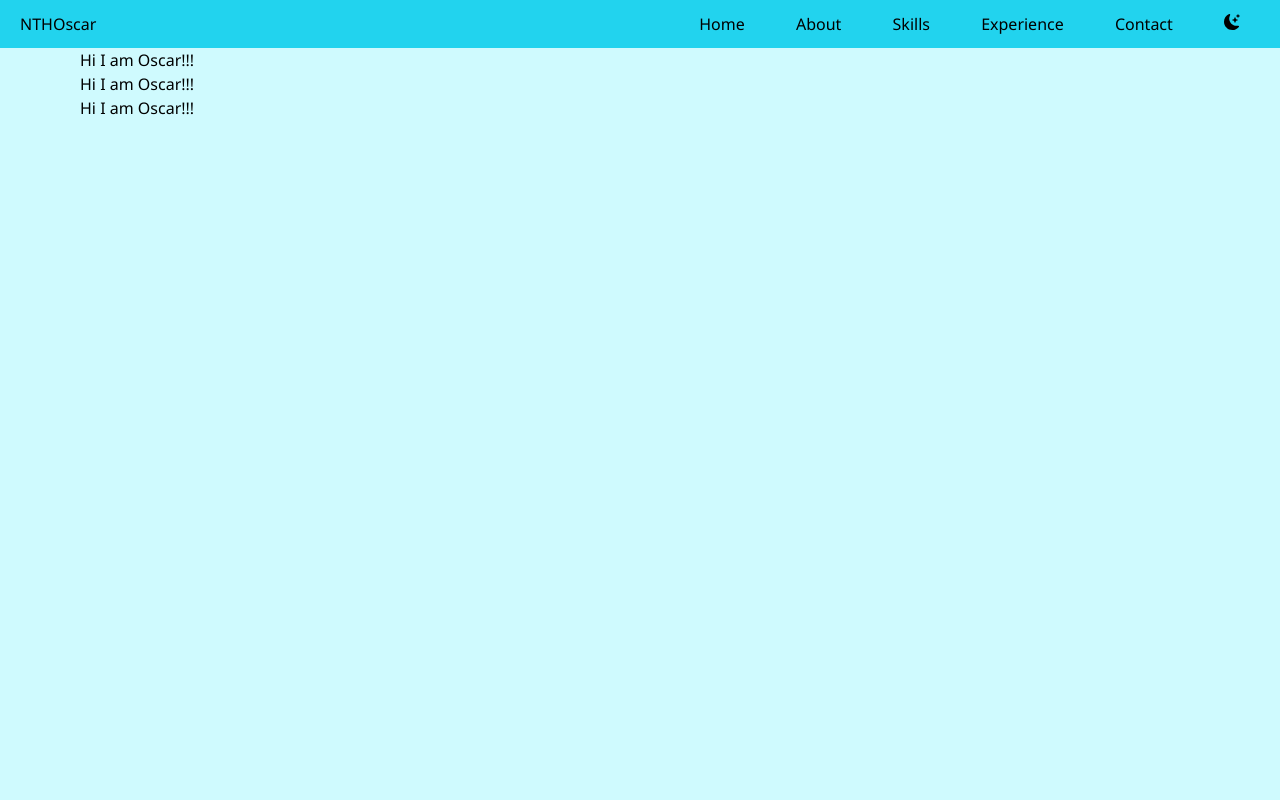
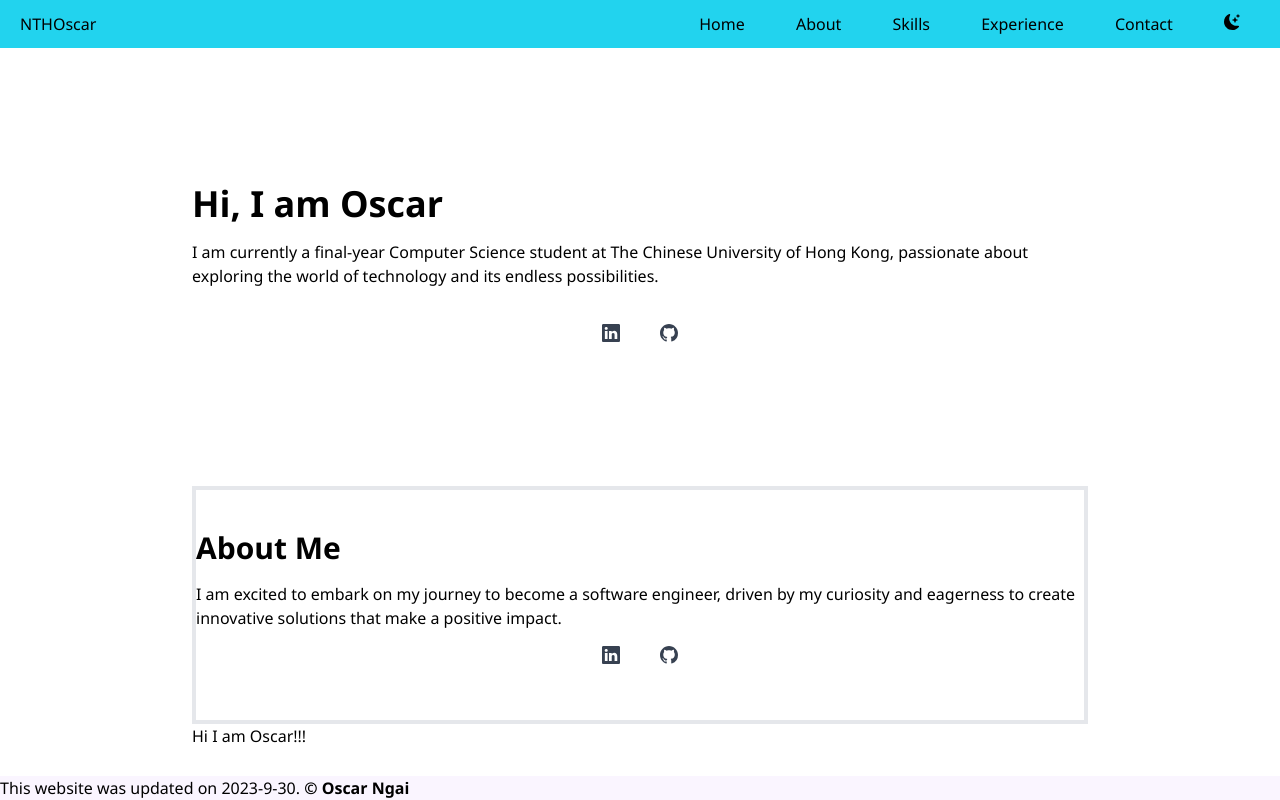
Before and after one commit to NTHOscar/my-web, a Next.js app: page / in a window 1280 px wide. Built offline with nearby package versions, Linux system fonts and the light colour scheme.

Commit message:
update navbar

```diff
--- a/app/layout.js
+++ b/app/layout.js
@@ -3,7 +3,7 @@ import {Providers} from './providers';
 export default function RootLayout({ children }) {
   return (
     <html lang="en" className='light' styles={{colorScheme: 'light'}}>
-      <body className=' bg-cyan-100 dark:bg-slate-800'>
+      <body className='  dark:bg-slate-800 flex flex-col min-h-screen'>
         <Providers>
           {children}
         </Providers>
--- a/app/page.js
+++ b/app/page.js
@@ -1,17 +1,21 @@
 import { NavBar } from "/components/NavBar";
-
+import { Footer } from "/components/footer";
+import { Introduction } from "/components/intro";
+import { About } from "/components/about";
 export default function Home() {
 
   return (
     <>
       {/* navbar */}
-      <NavBar/>
+        <NavBar/>
         {/* body */}
-        <div className='px-20'>
-          <section id='intro'>Hi I am Oscar!!!</section>
-          <section id='about'>Hi I am Oscar!!!</section>
+        <div className='pt-2 mb-28 px-48 sm:mb-0 scroll-mt-[100rem]'>
+          <section id='intro'><Introduction/></section>
+          <section id='about'><About/></section>
           <section id='experience'>Hi I am Oscar!!!</section>
         </div>
+        {/* Footer */}
+        <Footer/>
     </>
   )
 }
--- a/components/NavBar.js
+++ b/components/NavBar.js
@@ -22,12 +22,13 @@ export const NavBar = () => {
   }
 
   return (
-    <nav className=" bg-cyan-400 dark:bg-gray-900 flex justify-between items-center px-5  mx-auto h-12 ">
+    <div className="sticky top-0">
+      <nav className=" bg-cyan-400 dark:bg-gray-900 flex justify-between items-center px-5  mx-auto h-12">
           <div className="">
               {/* <img className="w-16 cursor-pointer" src="https://cdn-icons-png.flaticon.com/512/5968/5968204.png" alt="..."></img> */}
               NTHOscar
           </div>
-        <div className="nav-links duration-500 md:static absolute md:min-h-fit  left-0 top-[-100%] md:w-auto  w-full px-5 max-md:bg-cyan-100 dark:max-md:bg-gray-700">
+          <div className="nav-links duration-500 md:static fixed md:min-h-fit  left-0 top-[-100%] md:w-auto  w-full px-5 max-md:bg-cyan-100 dark:max-md:bg-gray-700">
               <ul className="flex md:flex-row flex-col md:items-center md:gap-[4vw] gap-8">
                   <li>
                       <a className="hover:text-gray-500" href="/">Home</a>
@@ -57,5 +58,6 @@ export const NavBar = () => {
             <svg className="fill-current h-3 w-3" viewBox="0 0 20 20" xmlns="http://www.w3.org/2000/svg"><title>Menu</title><path d="M0 3h20v2H0V3zm0 6h20v2H0V9zm0 6h20v2H0v-2z"/></svg>
           </button>
       </nav>
+    </div>
   )
 }
--- /dev/null
+++ b/components/about.js
@@ -0,0 +1,27 @@
+import { BsLinkedin, BsGithub } from "react-icons/bs";
+
+export const About = () => {
+    return(
+        <div className=" py-10 border-4">
+            <h1 className="text-3xl font-bold">About Me</h1>
+            <p className="mt-4"></p>
+            <p className="mt-4">I am excited to embark on my journey to become a software engineer, driven by my curiosity and eagerness to create innovative solutions that make a positive impact.</p>
+            <div className="flex flex-col sm:flex-row items-center justify-center gap-2 px-4 text-lg font-medium">
+                <a
+                    className="bg-white p-4 text-gray-700 hover:text-gray-950 flex items-center gap-2 rounded-full focus:scale-[1.15] hover:scale-[1.15] active:scale-105 transition cursor-pointer borderBlack dark:bg-white/10 dark:text-white/60"
+                    href="https://linkedin.com"
+                    target="_blank"
+                    >
+                    <BsLinkedin />
+                </a>
+                <a
+                    className="bg-white p-4 text-gray-700 hover:text-gray-950 flex items-center gap-2 rounded-full focus:scale-[1.15] hover:scale-[1.15] active:scale-105 transition cursor-pointer borderBlack dark:bg-white/10 dark:text-white/60"
+                    href="https://github.com/NTHOscar"
+                    target="_blank"
+                    >
+                    <BsGithub />
+                </a>
+            </div>
+        </div>
+    );
+}
--- /dev/null
+++ b/components/footer.js
@@ -0,0 +1,8 @@
+
+export const Footer = () => {
+    return(
+        <footer className="sticky bottom-0 mt-auto bg-purple-50 dark:bg-purple-900">
+            This website was updated on <time>2023-9-30</time>. <b>© Oscar Ngai</b>
+        </footer>
+    );
+}
--- /dev/null
+++ b/components/intro.js
@@ -0,0 +1,26 @@
+import { BsLinkedin, BsGithub } from "react-icons/bs";
+
+export const Introduction = () => {
+    return(
+        <div className=" py-32 ">
+            <h1 className="text-4xl font-bold">Hi, I am Oscar</h1>
+            <p className="text-base mt-4">I am currently a final-year Computer Science student at The Chinese University of Hong Kong, passionate about exploring the world of technology and its endless possibilities.</p>
+            <div className="flex flex-col sm:flex-row items-center justify-center gap-2 px-4 text-lg font-medium pt-5">
+                <a
+                    className="bg-white p-4 text-gray-700 hover:text-gray-950 flex items-center gap-2 rounded-full focus:scale-[1.15] hover:scale-[1.15] active:scale-105 transition cursor-pointer borderBlack dark:bg-white/10 dark:text-white/60"
+                    href="https://linkedin.com"
+                    target="_blank"
+                    >
+                    <BsLinkedin />
+                </a>
+                <a
+                    className="bg-white p-4 text-gray-700 hover:text-gray-950 flex items-center gap-2 rounded-full focus:scale-[1.15] hover:scale-[1.15] active:scale-105 transition cursor-pointer borderBlack dark:bg-white/10 dark:text-white/60"
+                    href="https://github.com/NTHOscar"
+                    target="_blank"
+                    >
+                    <BsGithub />
+                </a>
+            </div>
+        </div>
+    );
+}
```
Lines whose indentation alone changed are shown as unchanged.
